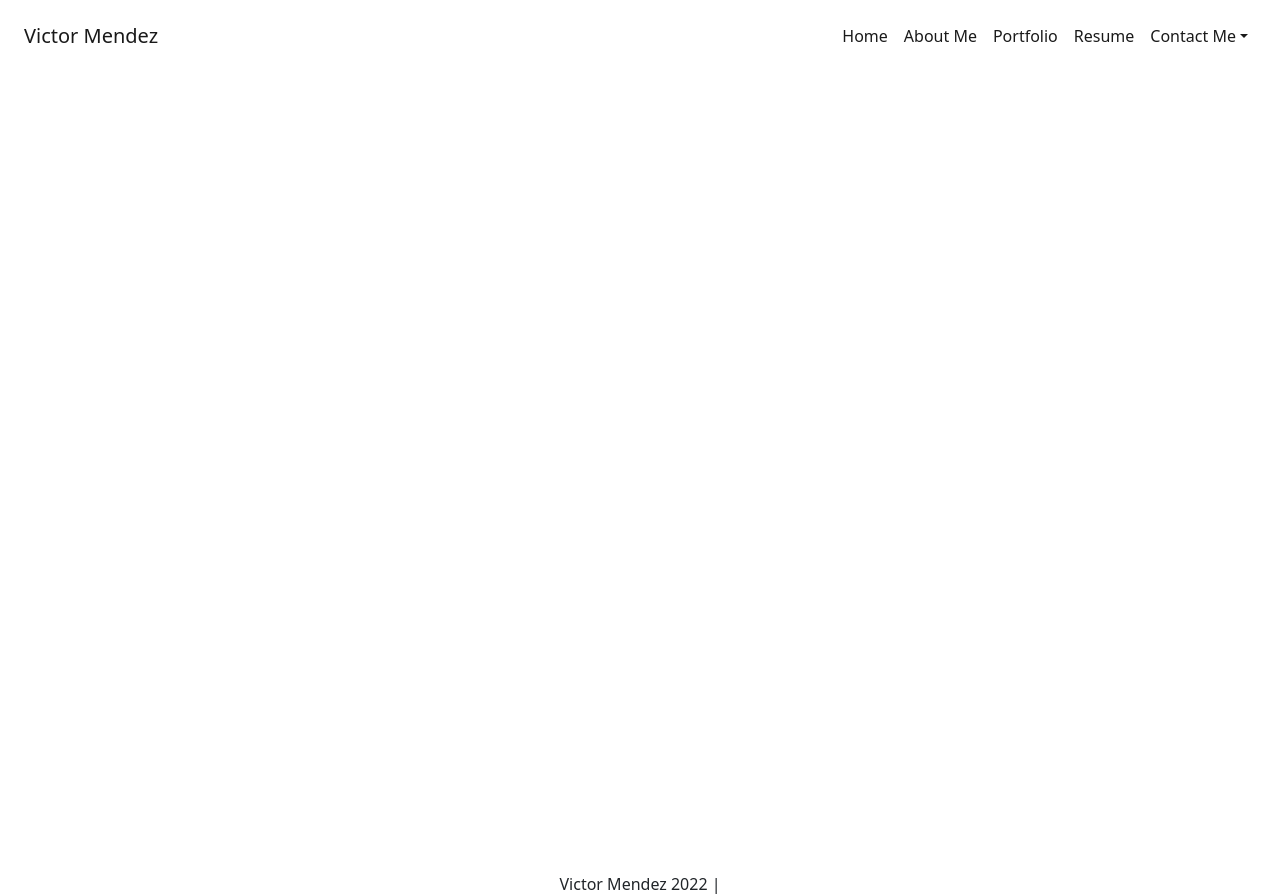
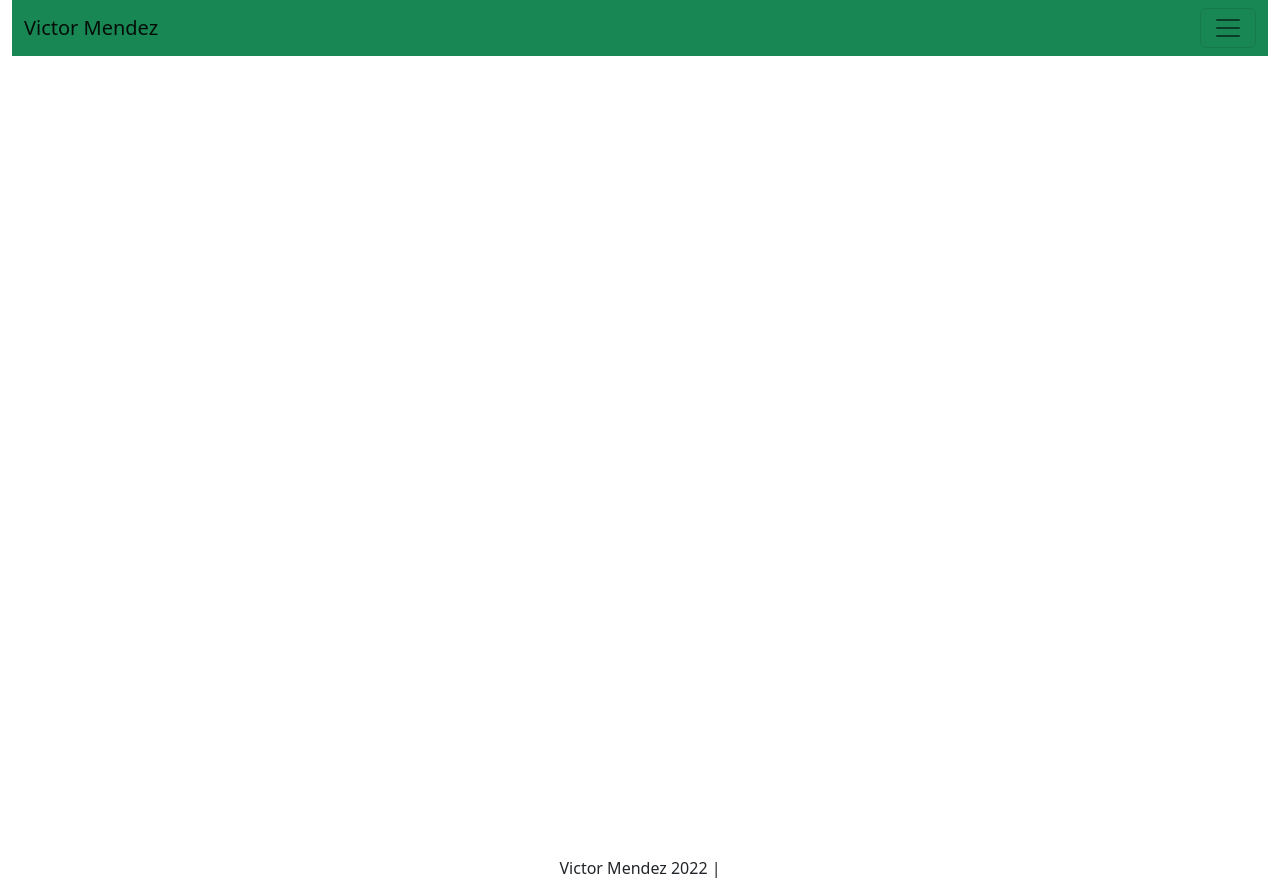
Before and after one commit to VictorMendez96/victor-mendez-portfolio, a React (Create React App) app in the folder victor-mendez-portfolio/: page /#/ in a window 1280 px wide. Built offline with nearby package versions, Linux system fonts and the light colour scheme.

Commit message:
Add navbar and page links

```diff
--- a/victor-mendez-portfolio/package.json
+++ b/victor-mendez-portfolio/package.json
@@ -37,5 +37,10 @@
       "last 1 firefox version",
       "last 1 safari version"
     ]
+  },
+  "devDependencies": {
+    "sass": "^1.55.0",
+    "sass-loader": "^13.1.0",
+    "webpack": "^5.74.0"
   }
 }
--- a/victor-mendez-portfolio/src/App.js
+++ b/victor-mendez-portfolio/src/App.js
@@ -1,6 +1,7 @@
 import './App.css';
 import { HashRouter as Router, Routes, Route } from "react-router-dom";
 import 'bootstrap/dist/css/bootstrap.min.css';
+import "bootstrap/dist/js/bootstrap.bundle.min"
 
 // Import pages
 import HomePage from './pages/homePage';
--- a/victor-mendez-portfolio/src/components/Navbar.js
+++ b/victor-mendez-portfolio/src/components/Navbar.js
@@ -6,7 +6,7 @@ import Container from 'react-bootstrap/Container';
 
 function MainNav () {
     return (
-        <Navbar bg="" expand="lg">
+        <Navbar className="bg-success" expand="xxl">
             <Container fluid>
                 <Navbar.Brand href="#/">Victor Mendez</Navbar.Brand>
                 <Navbar.Toggle aria-controls="basic-navbar-nav" />
--- a/victor-mendez-portfolio/src/layouts/MainLayout.js
+++ b/victor-mendez-portfolio/src/layouts/MainLayout.js
@@ -5,7 +5,7 @@ import Footer from '../components/Footer'
 
 function MainLayout ( {children} ) {
   return (
-    <Container fluid>
+    <Container className="min-vw-100">
         <MainNav/>
 
         <Container fluid className="min-vh-100">
```
Also changed, not shown: 1 other file (tests, documents, lock files or other folders).
